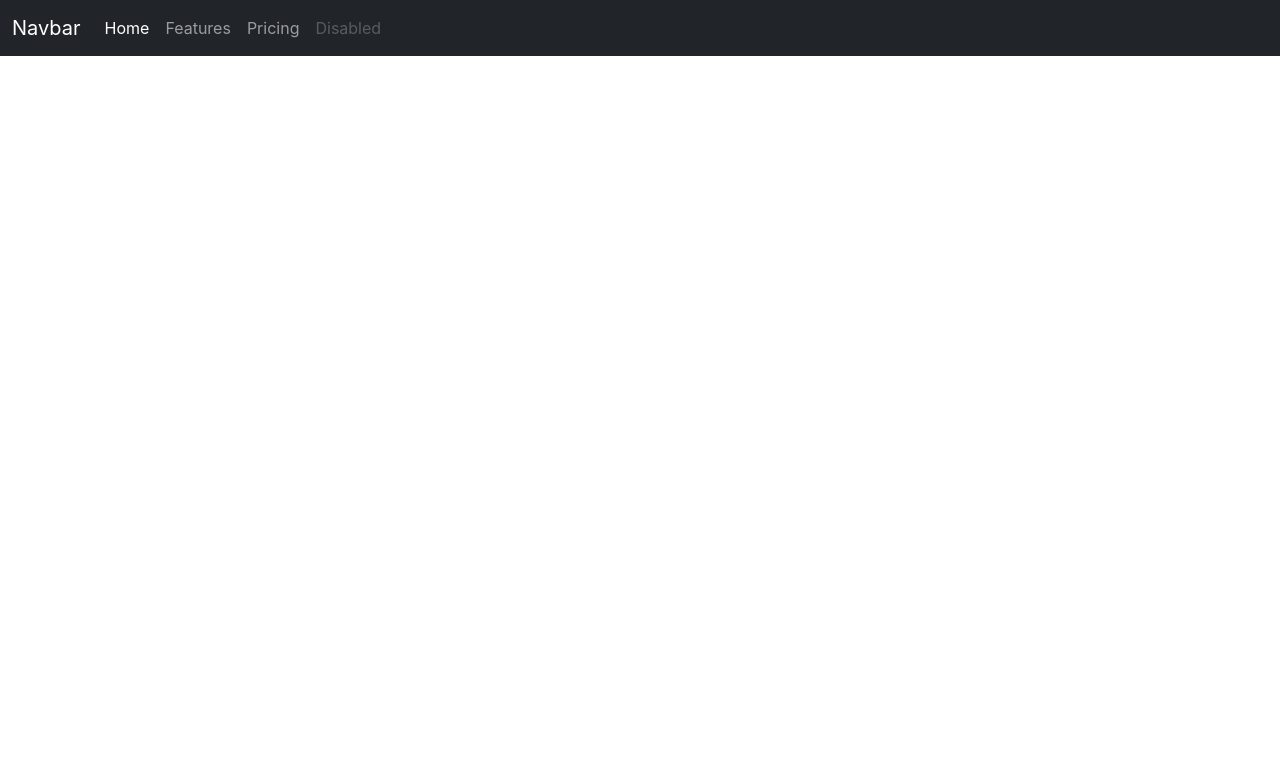
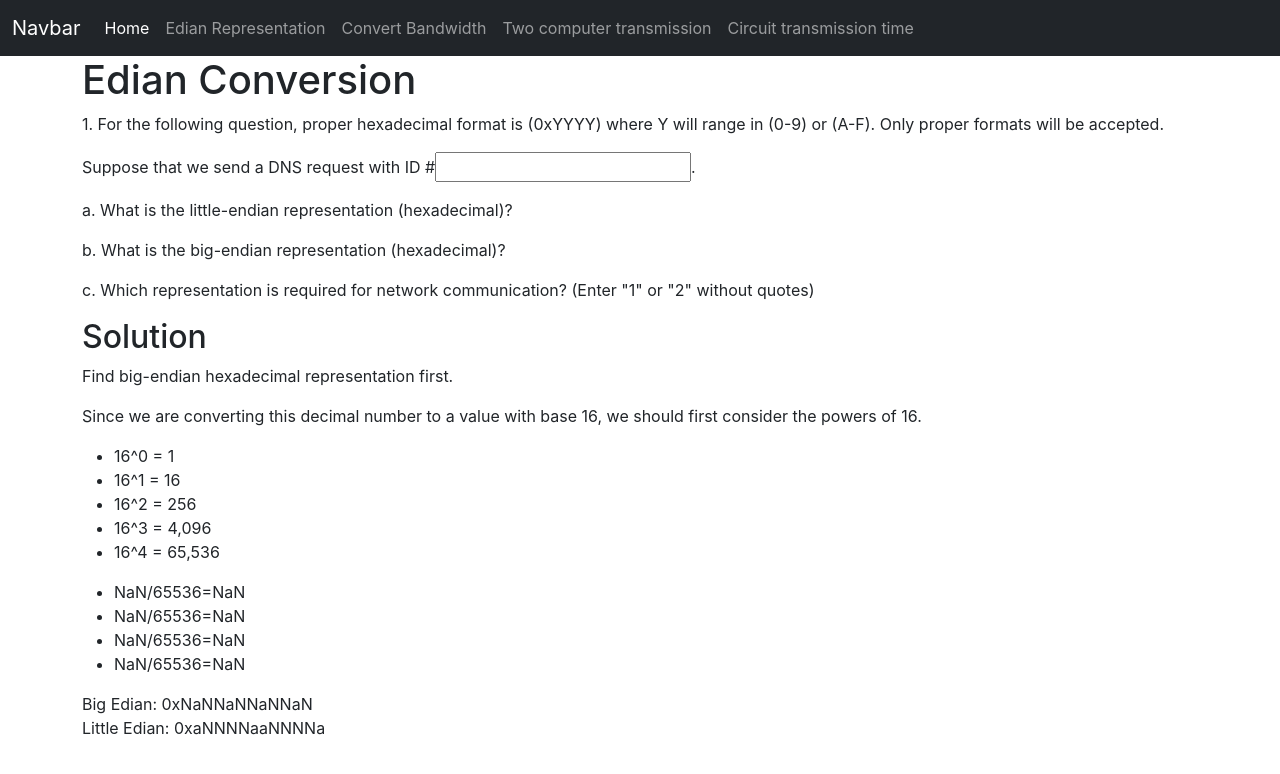
Before and after one commit to AutonomousDev/network-calc, a React (Create React App) app: page /Edian in a window 1280 px wide. Shown: the top 774 px of the page. Built offline with nearby package versions, Linux system fonts and the light colour scheme.

Commit message:
Edian converter added

```diff
--- a/public/index.html
+++ b/public/index.html
@@ -40,16 +40,19 @@
         <div class="collapse navbar-collapse" id="navbarNav">
           <ul class="navbar-nav">
             <li class="nav-item">
-              <a class="nav-link active" aria-current="page" href="#">Home</a>
+              <a class="nav-link active" aria-current="page" href="/">Home</a>
             </li>
             <li class="nav-item">
-              <a class="nav-link" href="#">Features</a>
+              <a class="nav-link" href="Edian">Edian Representation</a>
             </li>
             <li class="nav-item">
-              <a class="nav-link" href="#">Pricing</a>
+              <a class="nav-link" href="ConvertBandwidth">Convert Bandwidth</a>
             </li>
             <li class="nav-item">
-              <a class="nav-link disabled">Disabled</a>
+              <a class="nav-link " href="two">Two computer transmission</a>
+            </li>
+            <li class="nav-item">
+              <a class="nav-link " href="Circuit_transmission_time">Circuit transmission time</a>
             </li>
           </ul>
         </div>
--- a/src/App.js
+++ b/src/App.js
@@ -5,14 +5,18 @@ import { BrowserRouter, Routes, Route } from "react-router-dom";
 import Circuit_transmission_time from './pages/Circuit_transmission_time';
 import Two_computer_transmission from './pages/Two_computer_transmission';
 import ConvertBandwidth from './pages/ConvertBandwidth';
+import EdianRepresentation from './pages/edianRepresentation';
+import Home from './pages/Home';
 
 function App() {
   return (
     <BrowserRouter>
       <Routes>
-        <Route path="/" element={<Circuit_transmission_time />} />
+        <Route path="/" element={<Home />} />
+        <Route path="Circuit_transmission_time/" element={<Circuit_transmission_time />} />
         <Route path="two/" element={<Two_computer_transmission />} />
-        <Route path="ConvertBandwidth" element={<ConvertBandwidth/>} />
+        <Route path="ConvertBandwidth/" element={<ConvertBandwidth/>} />
+        <Route path="Edian/" element={<EdianRepresentation/>} />
       </Routes>
     </BrowserRouter>
   );
--- /dev/null
+++ b/src/components/ConvertBandwidth.jsx
@@ -0,0 +1,36 @@
+
+import React from "react";
+
+function ConvertBandwidthCalc(startUnit, endUnit, startAmount) {
+    const unit_Kbps_to_bps = 1000 / 1;
+    const unit_Mbps_to_Kbps = 1000 / 1;
+    const unit_Gbps_to_Mbps = 1000 / 1;
+
+    //calculate conversion rate
+
+    function set_transmission_conversion(unit_string) {
+        if (unit_string === "Gbps") {
+            return unit_Gbps_to_Mbps * unit_Mbps_to_Kbps * unit_Kbps_to_bps;
+        }
+        else if (unit_string === "Mbps") {
+            return unit_Mbps_to_Kbps * unit_Kbps_to_bps;
+        }
+        else if (unit_string === "Kbps") {
+            return unit_Kbps_to_bps;
+        }
+        else if (unit_string === "bps") {
+            return 1;
+        }
+        else {
+            return 0;
+        }
+    }
+    let transmission_rate_conversion = set_transmission_conversion(startUnit);
+    let transmission_rate_bits = transmission_rate_conversion * startAmount;
+
+    let finalResult = transmission_rate_bits/set_transmission_conversion(endUnit)
+    return finalResult
+
+
+}
+export default ConvertBandwidthCalc;
--- a/src/pages/ConvertBandwidth.js
+++ b/src/pages/ConvertBandwidth.js
@@ -1,70 +1,14 @@
 import { useState, useEffect } from "react";
 import React from "react";
+import ConvertBandwidthCalc from "../components/ConvertBandwidth";
 
 function ConvertBandwidth() {
-    const unit_GiB_to_Mib = 1024 / 1;
-    const unit_MiB_to_KiB = 1024 / 1;
-    const unit_KiB_to_Byte = 1024 / 1;
-    const unit_Byte_to_bit = 8 / 1;
-
-
-    const unit_Kbps_to_bps = 1000 / 1;
-    const unit_Mbps_to_Kbps = 1000 / 1;
-    const unit_Gbps_to_Mbps = 1000 / 1;
-
-
     const [transmission_rate, set_transmission_rate] = React.useState();
     const [transmission_rate_unit, set_transmission_rate_unit] = React.useState();
     const [transmission_rate_unit2, set_transmission_rate_unit2] = React.useState();
 
-    //calculate conversion rate
-
-    function set_transmission_conversion(unit_string) {
-        if (unit_string === "Gbps") {
-            return unit_Gbps_to_Mbps * unit_Mbps_to_Kbps * unit_Kbps_to_bps;
-        }
-        else if (unit_string === "Mbps") {
-            return unit_Mbps_to_Kbps * unit_Kbps_to_bps;
-        }
-        else if (unit_string === "Kbps") {
-            return unit_Kbps_to_bps;
-        }
-        else if (unit_string === "bps") {
-            return 1;
-        }
-        else {
-            return 0;
-        }
-    }
-    let transmission_rate_conversion = set_transmission_conversion(transmission_rate_unit)
-    let transmission_rate_bits = transmission_rate_conversion * transmission_rate
-
-    let transmission_rate_conversion2 = set_transmission_conversion(transmission_rate_unit2)
-    let transmission_rate_converted = transmission_rate_bits/transmission_rate_conversion2
-
-
-
-    function set_file_size_conversion(unit_string) {
-        if (unit_string === "GiB") {
-            return unit_GiB_to_Mib * unit_MiB_to_KiB * unit_KiB_to_Byte * unit_Byte_to_bit;
-        }
-        else if (unit_string === "MiB") {
-            return unit_MiB_to_KiB * unit_KiB_to_Byte * unit_Byte_to_bit;
-        }
-        else if (unit_string === "KiB") {
-            return unit_KiB_to_Byte * unit_Byte_to_bit;
-        }
-        else if (unit_string === "Byte") {
-            return unit_Byte_to_bit;
-        }
-        else if (unit_string === "bit") {
-            return 1;
-        }
-        else {
-            return 0;
-        }
-    }
-
+    let transmission_rate_converted = ConvertBandwidthCalc(transmission_rate_unit,transmission_rate_unit2,transmission_rate)
+    let transmission_rate_bits= ConvertBandwidthCalc(transmission_rate_unit,"bps",transmission_rate)
 
     return (
         <div class="">
--- a/src/pages/Home.js
+++ b/src/pages/Home.js
@@ -0,0 +1,15 @@
+import { useState, useEffect } from "react";
+import React from "react";
+import ConvertBandwidthCalc from "../components/ConvertBandwidth";
+
+function Home() {
+    return (
+        <div class="">
+            <h1>Home</h1>
+
+
+        </div>
+    );
+}
+
+export default Home;
--- /dev/null
+++ b/src/pages/edianRepresentation.js
@@ -0,0 +1,103 @@
+import { useState, useEffect } from "react";
+import React from "react";
+import ConvertBandwidthCalc from "../components/ConvertBandwidth";
+
+function EdianRepresentation() {
+    const [dns_id, set_dns_id] = React.useState();
+
+
+    const power0_sixteen = 1;
+    const power1_sixteen = 16;
+    const power2_sixteen = 256;
+    const power3_sixteen = 4096;
+    const power4_sixteen = 65536;
+
+    const DivSixteen = () => {
+        let result = [0,0,0,0,0]
+        let display_Helper = [0,0,0,0,0]
+        let remaining_dns_id = dns_id
+        display_Helper[0] = remaining_dns_id
+        result[0] = Math.floor(remaining_dns_id/power4_sixteen)
+        remaining_dns_id = remaining_dns_id%power4_sixteen
+        display_Helper[1] = remaining_dns_id
+        result[1] = Math.floor(remaining_dns_id/power3_sixteen)
+        remaining_dns_id = remaining_dns_id%power3_sixteen
+        display_Helper[2] = remaining_dns_id
+        result[2] = Math.floor(remaining_dns_id/power2_sixteen)
+        remaining_dns_id = remaining_dns_id%power2_sixteen
+        display_Helper[3] = remaining_dns_id
+        result[3] = Math.floor(remaining_dns_id/power1_sixteen)
+        remaining_dns_id = remaining_dns_id%power1_sixteen
+        display_Helper[4] = remaining_dns_id
+        result[4] = Math.floor(remaining_dns_id/power0_sixteen)
+        remaining_dns_id = remaining_dns_id%power0_sixteen
+
+        return [result, display_Helper]
+
+    }
+    const [result, display_Helper] = DivSixteen()
+
+
+    let big_edian_hex= result[1].toString(16) + result[2].toString(16) + result[3].toString(16) + result[4].toString(16)
+
+
+    const changeEndianness = (string) => {
+        const result = [];
+        let len = string.length - 2;
+        while (len >= 0) {
+          result.push(string.substr(len, 2));
+          len -= 2;
+        }
+        return result.join('');
+}
+    let little_edian= changeEndianness(big_edian_hex)
+
+
+    return (
+        <div class="">
+            <h1>Edian Conversion</h1>
+            <form>
+                <p>1. For the following question, proper hexadecimal format is (0xYYYY) where Y will range in (0-9) or (A-F). Only proper formats will be accepted. </p>
+                <p>Suppose that we send a DNS request with ID #
+                    <input type="number" id="dnsID" onChange={(e) => set_dns_id(e.target.value)}/>.</p>
+                <p>a. What is the little-endian representation (hexadecimal)? </p>
+                <p>b. What is the big-endian representation (hexadecimal)?</p>
+                <p>c. Which representation is required for network communication? (Enter "1" or "2" without quotes) </p>
+            </form>
+
+            <h2>Solution</h2>
+            <p>
+                Find big-endian hexadecimal representation first.</p>
+            <p>
+                Since we are converting this decimal number to a value with base 16, we should
+                first consider the powers of 16.</p>
+            <ul>
+                <li>16^0 = 1 </li>
+                <li>16^1 = 16 </li>
+                <li>16^2 = 256 </li>
+                <li>16^3 = 4,096</li>
+                <li>16^4 = 65,536</li>
+            </ul>
+            <ul>
+
+                <li>{display_Helper[1]}/{power4_sixteen}={result[1]}</li>
+                <li>{display_Helper[2]}/{power4_sixteen}={result[2]}</li>
+                <li>{display_Helper[3]}/{power4_sixteen}={result[3]}</li>
+                <li>{display_Helper[4]}/{power4_sixteen}={result[4]}</li>
+
+            </ul>
+
+            Big Edian: 0x
+            {big_edian_hex}
+            <br/>
+            Little Edian: 0x
+            {little_edian}
+
+
+
+
+        </div>
+    );
+}
+
+export default EdianRepresentation;
```
